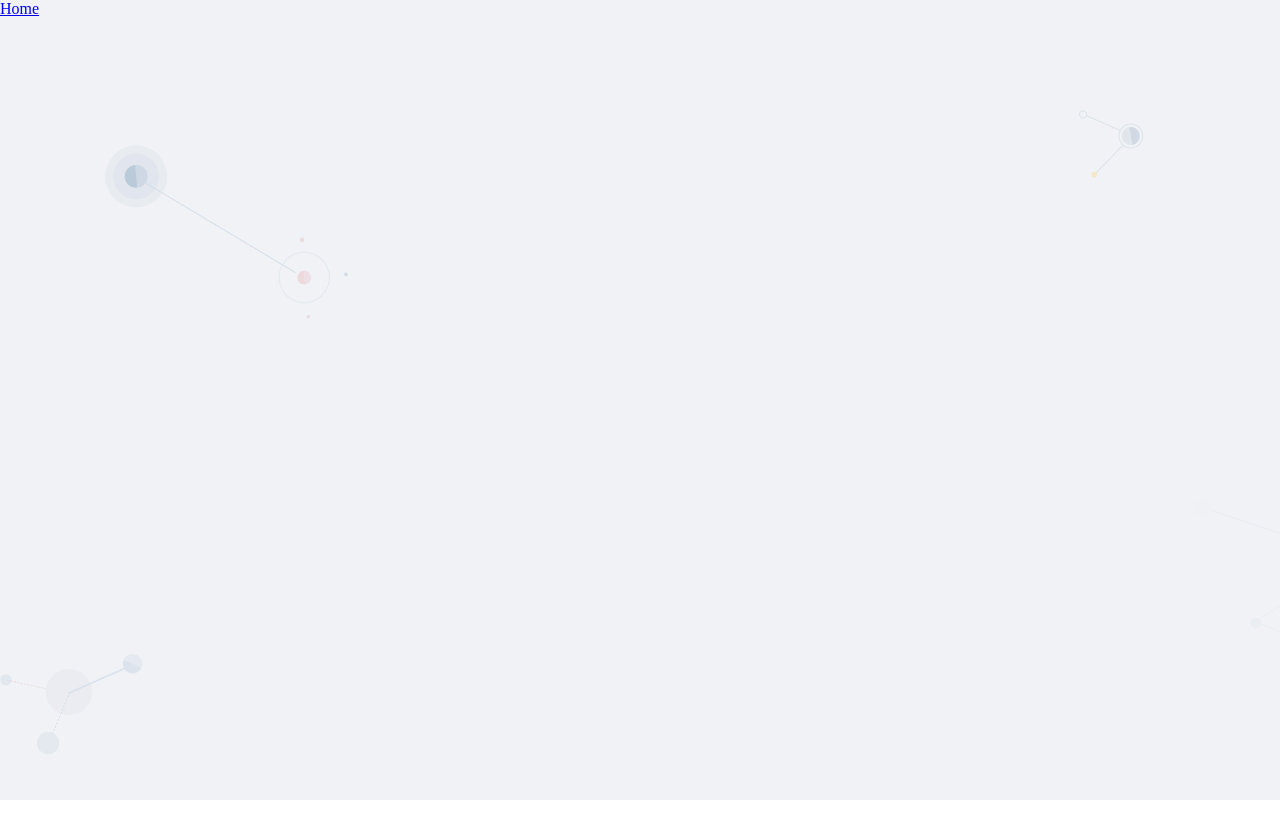
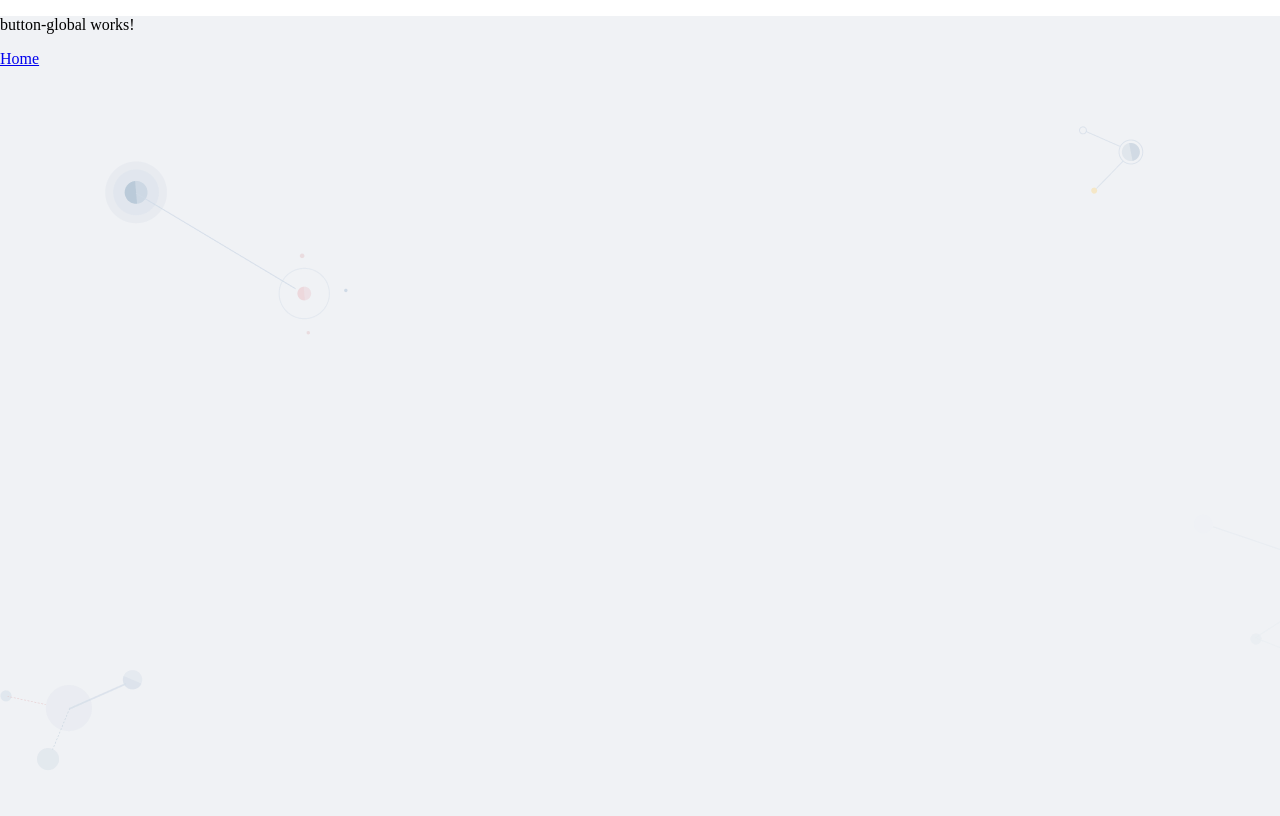
Before and after one commit to Massonnka/CV-generators, an Angular app in the folder cv/: page /auth in a window 1280 px wide. Shown: the top 816 px of the page. Built offline with nearby package versions, Linux system fonts and the light colour scheme.

Commit message:
add button-group content

```diff
--- a/cv/src/app/modules/auth/auth.component.html
+++ b/cv/src/app/modules/auth/auth.component.html
@@ -1,8 +1,7 @@
 <div class="wrapper">
-    <div>
-        <a routerLink="/employee">
-            <span>Home</span>
-        </a>
-    </div>
+    <app-button-global></app-button-global>
+    <a routerLink="/employee">
+        <span>Home</span>
+    </a>
     <app-bg></app-bg>
 </div>
--- a/cv/src/app/modules/auth/auth.module.ts
+++ b/cv/src/app/modules/auth/auth.module.ts
@@ -3,6 +3,7 @@ import { CommonModule } from '@angular/common';
 import { AuthComponent } from './auth.component';
 import { AuthRoutingModule } from './auth-routing.module';
 import { BgModule } from 'src/app/shared/controls/auth/bg/bg.module';
+import { ButtonGlobalModule } from 'src/app/shared/controls/auth/button-global/button-global.module';
 
 @NgModule({
   declarations: [
@@ -11,7 +12,8 @@ import { BgModule } from 'src/app/shared/controls/auth/bg/bg.module';
   imports: [
     CommonModule,
     AuthRoutingModule,
-    BgModule
+    BgModule,
+    ButtonGlobalModule
   ],
   exports: [
     AuthComponent
```
Also changed, not shown: cv/src/app/shared/controls/auth/button-global/button-global.module.ts (+8 -2 lines).
